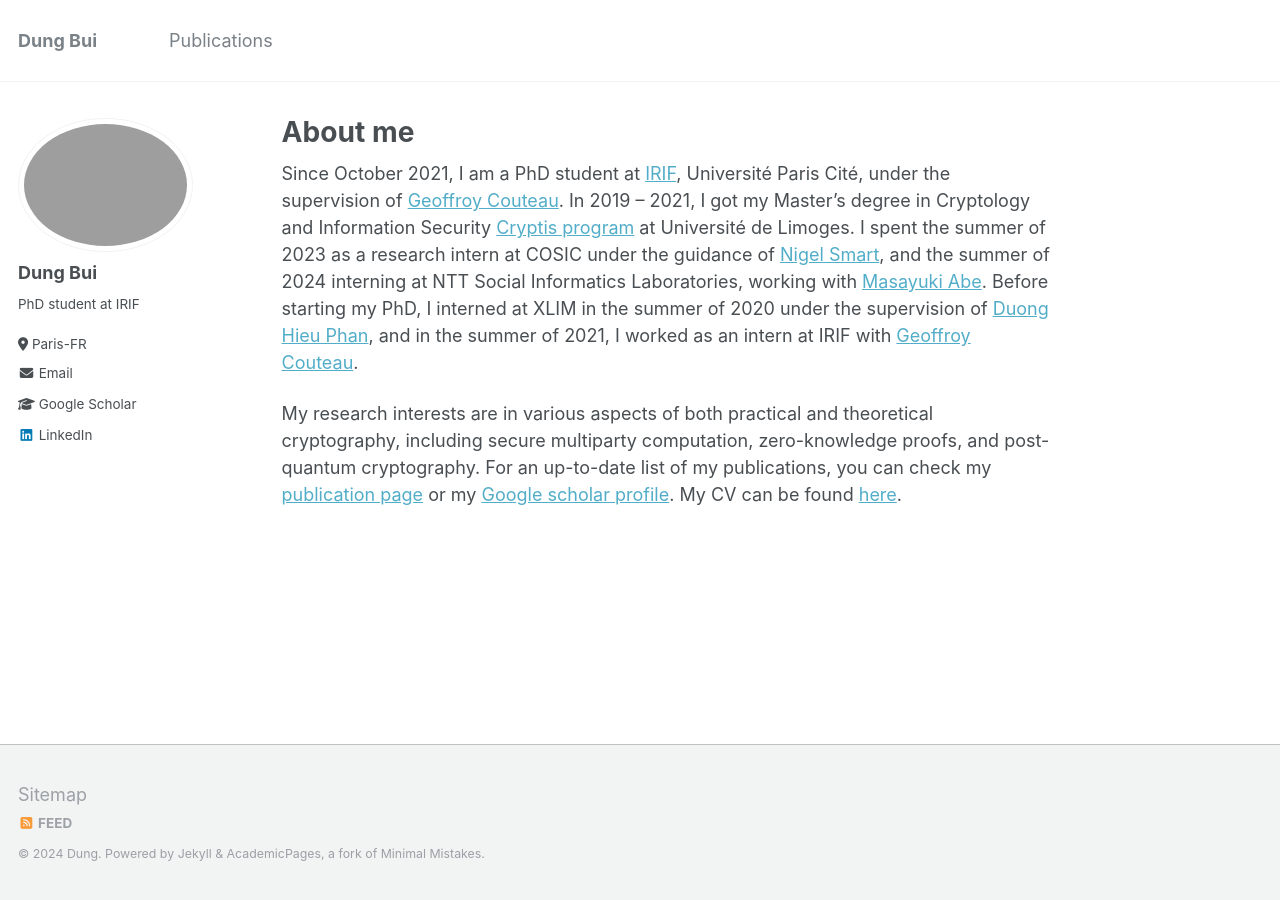
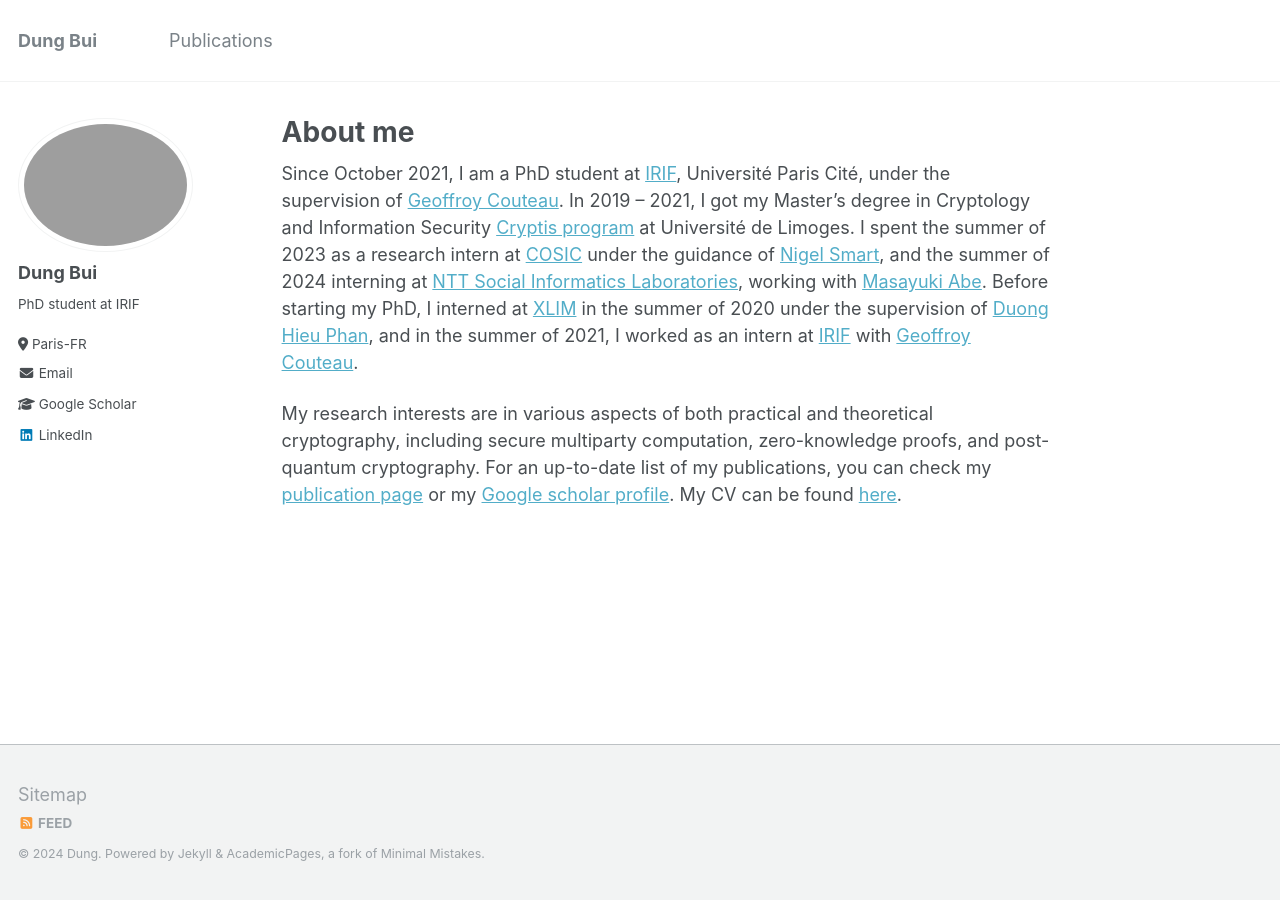
Before and after one commit to dungbui15/dungbui15.github.io, a Jekyll site: the page built from _pages/about.md, in a window 1280 px wide. Built offline with Jekyll 4.4.1, drawn with Linux system fonts in a browser that asks for light colours; some of the changed lines change nothing that is shown.

Commit message:
Update about.md

```diff
--- a/_pages/about.md
+++ b/_pages/about.md
@@ -7,6 +7,6 @@ redirect_from:
   - /about.html
 ---
 
-Since October 2021, I am a PhD student at [IRIF](https://www.irif.fr/), Université Paris Cité, under the supervision of [Geoffroy Couteau](https://geoffroycouteau.github.io/). In 2019 -- 2021, I got my Master's degree in Cryptology and Information Security [Cryptis program](https://www.cryptis.fr/) at Université de Limoges. I spent the summer of 2023 as a research intern at COSIC under the guidance of [Nigel Smart](https://nigelsmart.github.io/), and the summer of 2024 interning at NTT Social Informatics Laboratories, working with [Masayuki Abe](https://security-kouza.github.io/nanacov/). Before starting my PhD, I interned at XLIM in the summer of 2020 under the supervision of [Duong Hieu Phan](https://www.di.ens.fr/users/phan/index.html),  and in the summer of 2021, I worked as an intern at IRIF with [Geoffroy Couteau](https://geoffroycouteau.github.io/).
+Since October 2021, I am a PhD student at [IRIF](https://www.irif.fr/), Université Paris Cité, under the supervision of [Geoffroy Couteau](https://geoffroycouteau.github.io/). In 2019 -- 2021, I got my Master's degree in Cryptology and Information Security [Cryptis program](https://www.cryptis.fr/) at Université de Limoges. I spent the summer of 2023 as a research intern at [COSIC](https://www.esat.kuleuven.be/cosic/) under the guidance of [Nigel Smart](https://nigelsmart.github.io/), and the summer of 2024 interning at [NTT Social Informatics Laboratories](https://www.rd.ntt/e/sil/), working with [Masayuki Abe](https://security-kouza.github.io/nanacov/). Before starting my PhD, I interned at [XLIM](https://www.xlim.fr/en) in the summer of 2020 under the supervision of [Duong Hieu Phan](https://www.di.ens.fr/users/phan/index.html),  and in the summer of 2021, I worked as an intern at [IRIF](https://www.irif.fr/) with [Geoffroy Couteau](https://geoffroycouteau.github.io/).
 
 My research interests are in various aspects of both practical and theoretical cryptography, including secure multiparty computation, zero-knowledge proofs, and post-quantum cryptography. For an up-to-date list of my publications, you can check my [publication page](https://dungbui15.github.io/publications/) or my [Google scholar profile](https://scholar.google.com/citations?user=StGOHMUAAAAJ&hl=en&authuser=1). My CV can be found [here](/files/PhD_CV.pdf).
```
